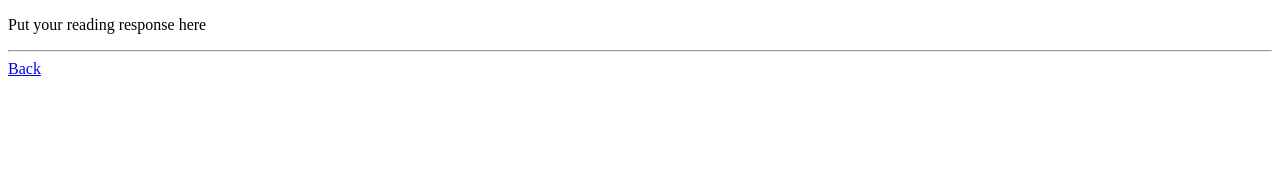
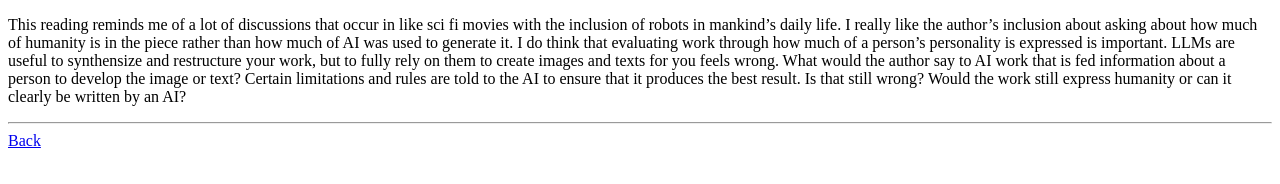
Before and after one commit to e-idara/2026-spring-washu-vps-idara, a plain HTML site: page reading2.html in a window 1280 px wide. Drawn offline with Linux system fonts and the light colour scheme.

Commit message:
Update reading response in reading2.html
Expanded reading response to include thoughts on AI and humanity.

```diff
--- a/reading2.html
+++ b/reading2.html
@@ -8,7 +8,7 @@
 </head>
 <body>
     <p>
-        Put your reading response here
+        This reading reminds me of a lot of discussions that occur in like sci fi movies with the inclusion of robots in mankind’s daily life. I really like the author’s inclusion about asking about how much of humanity is in the piece rather than how much of AI was used to generate it. I do think that evaluating work through how much of a person’s personality is expressed is important. LLMs are useful to synthensize and restructure your work, but to fully rely on them to create images and texts for you feels wrong. What would the author say to AI work that is fed information about a person to develop the image or text? Certain limitations and rules are told to the AI to ensure that it produces the best result. Is that still wrong? Would the work still express humanity or can it clearly be written by an AI?
     </p>
     <hr>
     <a href="index.html">Back</a>
```
